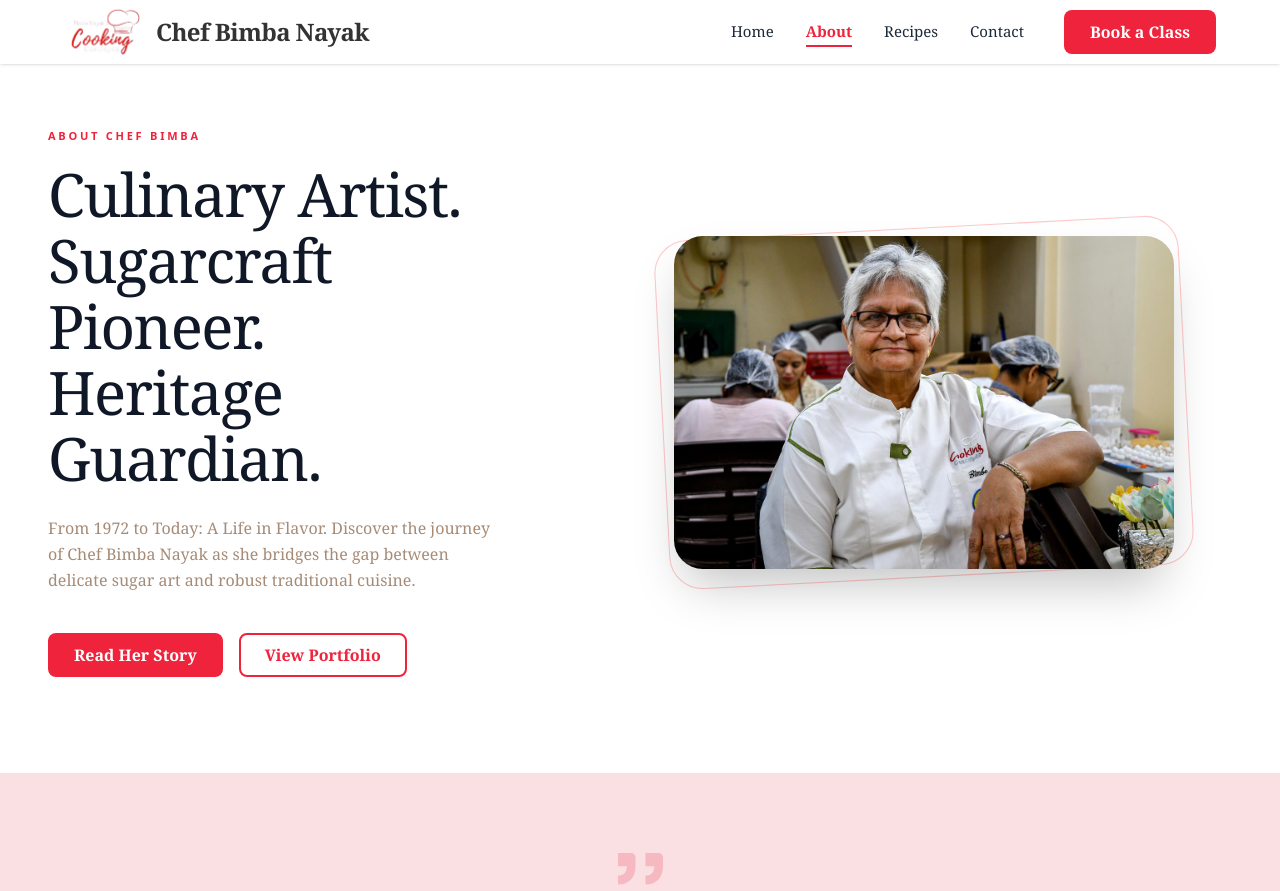
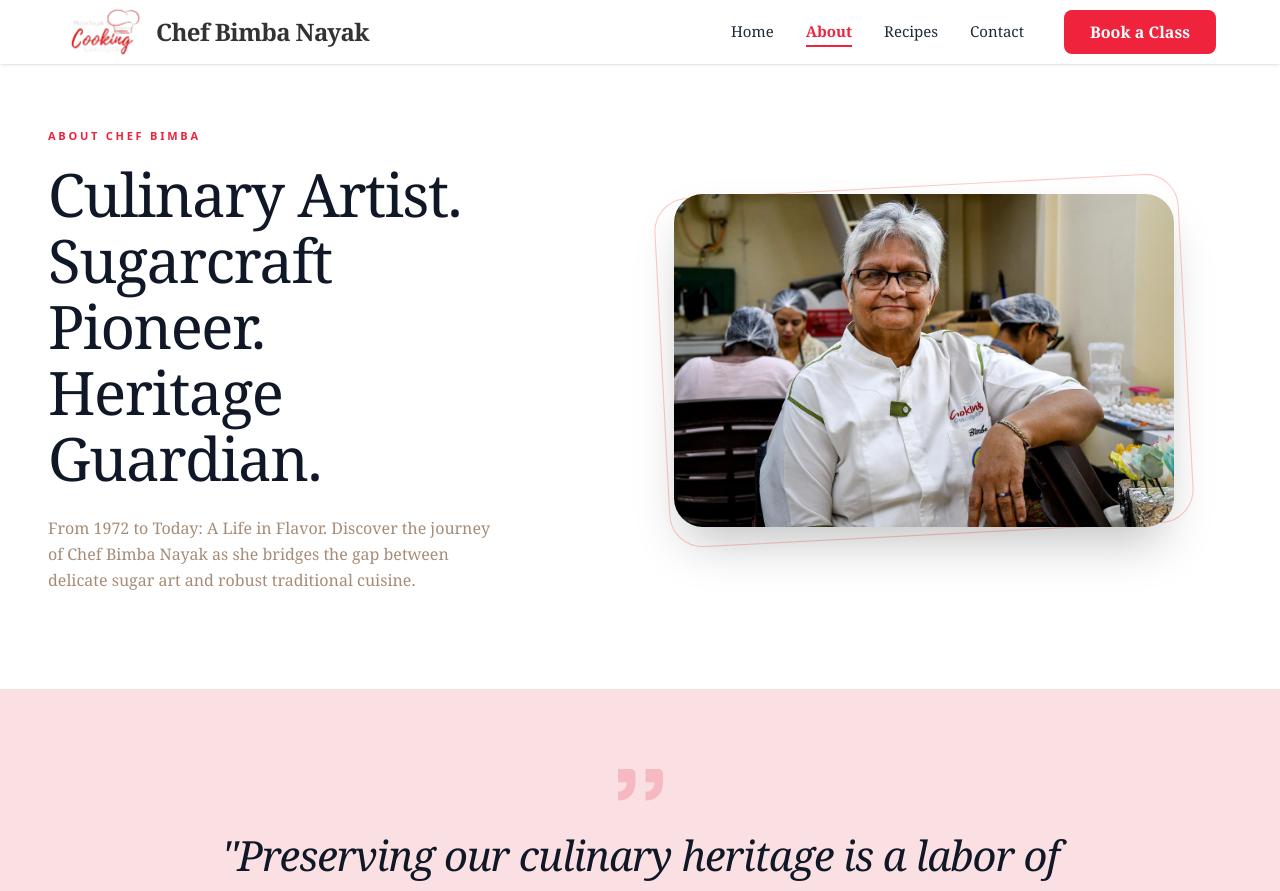
Before and after one commit to Alisha-2006/cookingConceptsP1, a React (Vite) app: page /about in a window 1280 px wide. Shown: the top 891 px of the page. Built offline with nearby package versions, Linux system fonts and the light colour scheme.

Commit message:
updates in aboutPage

```diff
--- a/src/components/Bio.jsx
+++ b/src/components/Bio.jsx
@@ -47,14 +47,6 @@ const Bio = () => {
             </p>
           </div>
 
-          <div className="mt-8 md:mt-10 flex flex-row items-center justify-center md:justify-start gap-4 w-full sm:w-auto">
-            <button className="btn-primary-red ">
-              Read Her Story
-            </button>
-            <button className="btn-outline-red ">
-              View Portfolio
-            </button>
-          </div>
         </div>
 
       </div>
--- a/src/components/ChefMission.jsx
+++ b/src/components/ChefMission.jsx
@@ -11,7 +11,7 @@ const ChefMission = () => {
 
         {/* The Quote */}
         <h2 className="text-xl md:text-4xl lg:text-[2.6rem] font-serif font-medium italic text-gray-900 leading-[1.3] mb-12 tracking-tight">
-          "Preserving the Pathare Prabhu cuisine isn't just about recipes; it's about keeping the soul of our community alive for future generations."
+          "Preserving our culinary heritage is a labor of love; it's about keeping the soul of our community alive for future generations."
         </h2>
 
         {/* Bottom Label with Decorative Lines in #ef233c */}
```
Also changed, not shown: 1 other file (tests, documents, lock files or other folders).
